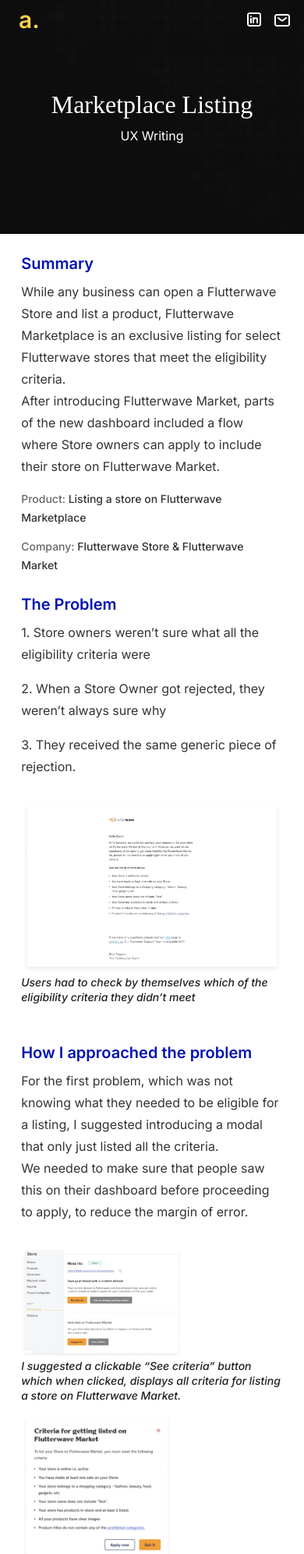
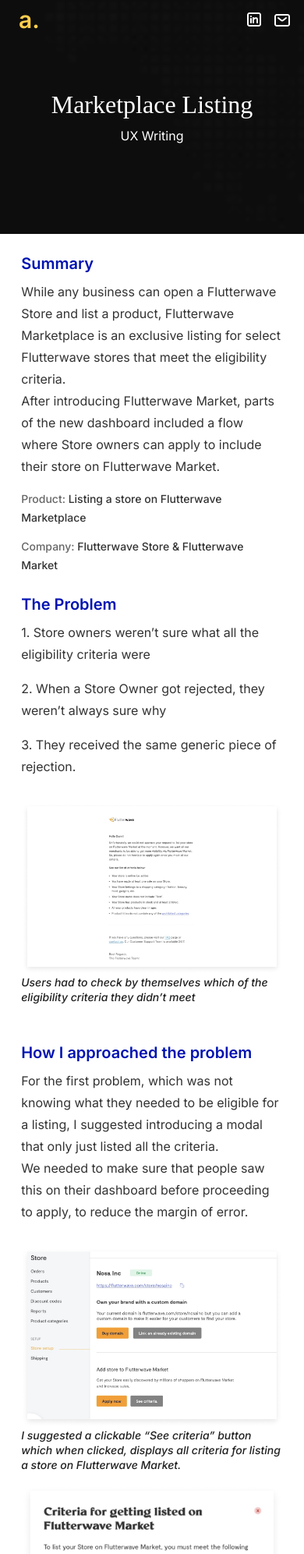
Before and after one commit to saMreact1/Ademola-Portfolio, an Angular app: page /marketplace in a window 390 px wide. Shown: the top 1993 px of the page at 78% size. Built offline with nearby package versions, Linux system fonts and the light colour scheme; a web font is replaced by a local one.

Commit message:
made the web application mobile responsive

```diff
--- a/src/app/pages/marketplace/marketplace.component.css
+++ b/src/app/pages/marketplace/marketplace.component.css
@@ -199,14 +199,6 @@
         width: 100%;
         height: auto;
     }
-    section:nth-of-type(2) img:nth-of-type(1) {
-        width: 206.36px;
-        height: auto;
-    }
-    section:nth-of-type(2) img:nth-of-type(2) {
-        width: 194.7px;
-        height: auto;
-    }
     section:nth-of-type(2) .img-grid img {
         width: 166px;
     }
```
